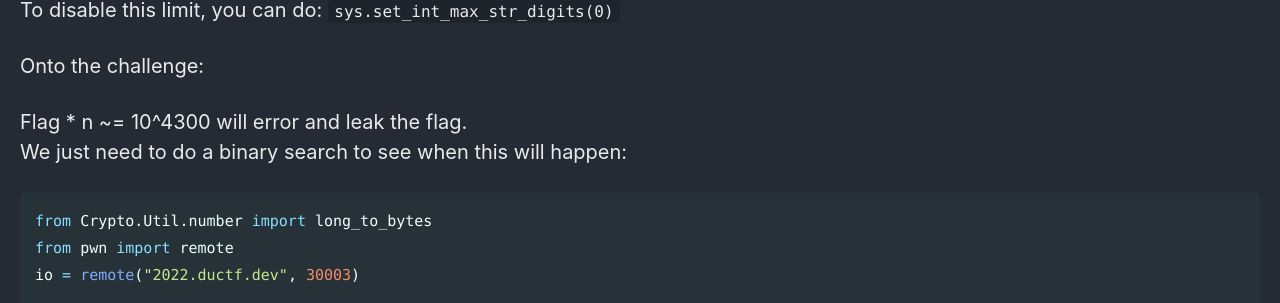
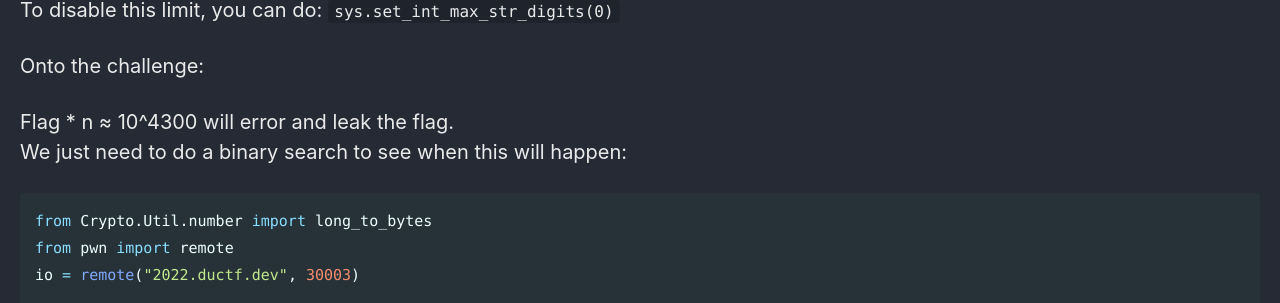
Before and after one commit to Connor-McCartney/Connor-McCartney.github.io, a Jekyll site: the page built from _pages/cryptography/other/last-digit-DUCTF-2022.md, in a window 1280 px wide. Shown: the part 979-1282 px from the top of the page. Built offline with Jekyll 4.4.1, drawn with Linux system fonts in a browser that asks for light colours; cached includes are drawn as plain includes.

````diff
--- a/_pages/cryptography/other/last-digit-DUCTF-2022.md
+++ b/_pages/cryptography/other/last-digit-DUCTF-2022.md
@@ -39,7 +39,7 @@ To disable this limit, you can do: `sys.set_int_max_str_digits(0)`
 
 Onto the challenge:
 
-Flag * n ~= 10^4300 will error and leak the flag. <br>
+Flag * n ≈ 10^4300 will error and leak the flag. <br>
 We just need to do a binary search to see when this will happen: <br>
 
 ```python
````
